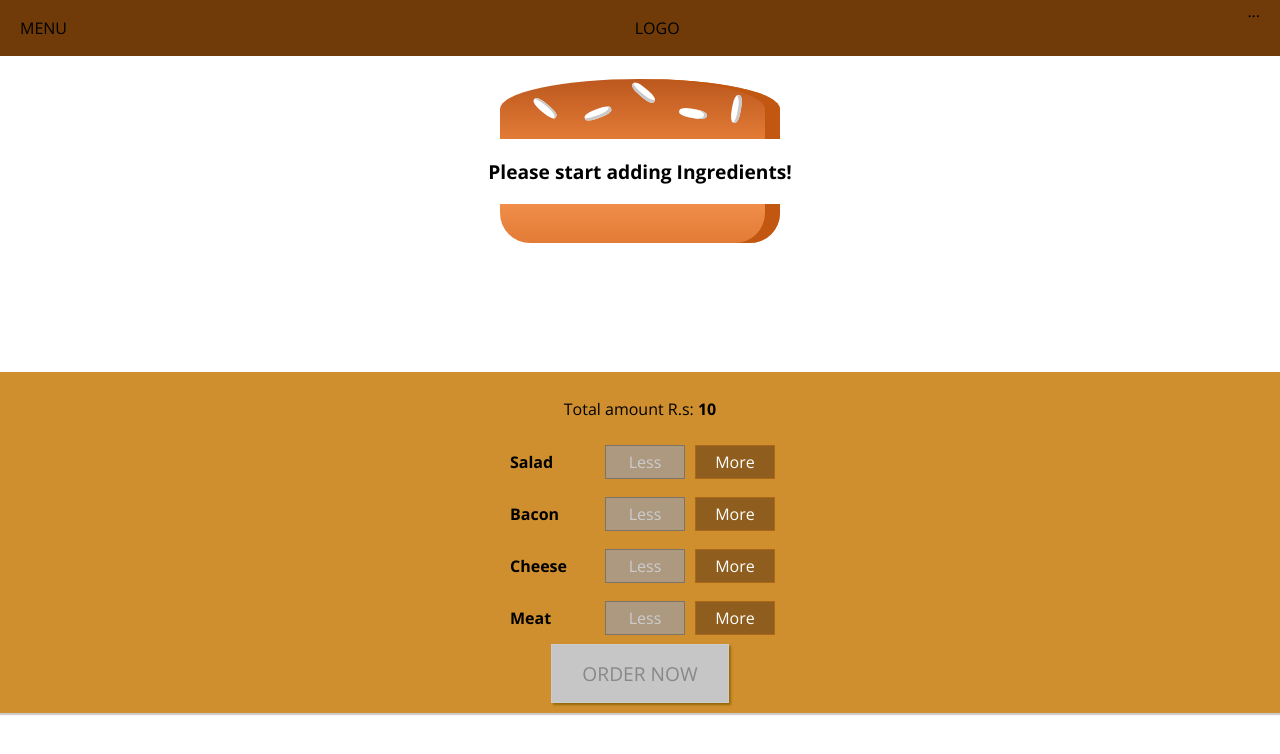
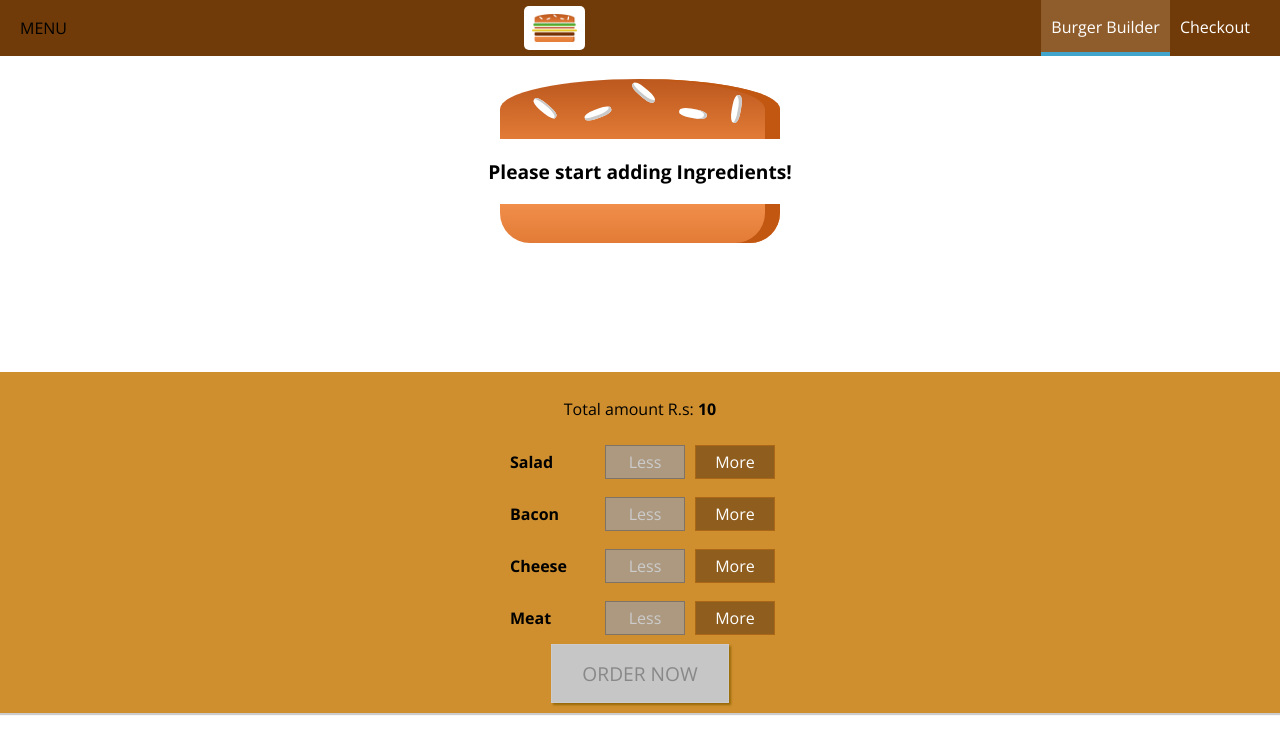
Before and after one commit to aijazbinqasim/burger-builder, a React (Create React App) app: page / in a window 1280 px wide. Shown: the top 754 px of the page. Built offline with nearby package versions, Linux system fonts and the light colour scheme.

Commit message:
Implement nav items & logo

```diff
--- /dev/null
+++ b/src/components/Logo/Logo.js
@@ -0,0 +1,10 @@
+import BurgerLogo from '../../assets/images/burger-logo.png';
+import styles from './Logo.module.css';
+
+const Logo = () => (
+    <div className={styles.logo}>
+        <img src={BurgerLogo} alt="My Burger Logo" />
+    </div>
+)
+
+export default Logo;
--- /dev/null
+++ b/src/components/Logo/Logo.module.css
@@ -0,0 +1,11 @@
+.logo {
+    background-color: white;
+    padding: 8px;
+    height: 80%;
+    box-sizing: border-box;
+    border-radius: 5px;
+}
+
+.logo img {
+     height:100%;
+}
--- /dev/null
+++ b/src/components/Nav/NavItems/NavItem/NavItem.js
@@ -0,0 +1,11 @@
+import styles from './NavItem.module.css';
+
+const NavItem = props => (
+    <li className={styles.navItem}>
+        <a
+            href={props.link}
+            className={props.active ? styles.active : null}>{props.children}</a>
+    </li>
+)
+
+export default NavItem;
--- /dev/null
+++ b/src/components/Nav/NavItems/NavItem/NavItem.module.css
@@ -0,0 +1,25 @@
+.navItem {
+    margin: 0;
+    box-sizing: border-box;
+    display: flex;
+    height: 100%;
+    align-items: center;
+}
+
+.navItem a {
+    color:white;
+    text-decoration: none;
+    height: 100%;
+    padding: 16px 10px;
+    border-bottom: 4px solid transparent;
+    box-sizing: border-box;
+    display: block;
+}
+
+.navItem a:hover,
+.navItem a:active,
+.navItem a.active {
+    background-color: #8F5C2C;
+    border-bottom: 4px solid #40A4CB;
+    color:white;
+}
--- /dev/null
+++ b/src/components/Nav/NavItems/NavItems.js
@@ -0,0 +1,11 @@
+import styles from './NavItems.module.css';
+import NavItem from './NavItem/NavItem';
+
+const NavItems = () => (
+    <ul className={styles.navItems}>
+        <NavItem link="/" active>Burger Builder</NavItem>
+        <NavItem link="/">Checkout</NavItem>
+    </ul>
+)
+
+export default NavItems;
--- /dev/null
+++ b/src/components/Nav/NavItems/NavItems.module.css
@@ -0,0 +1,8 @@
+.navItems {
+  margin: 0;
+  padding: 0;
+  list-style: none;
+  display: flex;
+  align-items: center;
+  height: 100%;
+}
--- a/src/components/Nav/Toolbar/Toolbar.js
+++ b/src/components/Nav/Toolbar/Toolbar.js
@@ -1,11 +1,13 @@
 import styles from './Toolbar.module.css';
+import Logo from '../../Logo/Logo';
+import NavItems from '../NavItems/NavItems';
 
 const Toolbar = props => (
     <header className={styles.toolbar}>
         <div>MENU</div>
-        <div>LOGO</div>
+        <Logo />
         <nav>
-            ...
+            <NavItems />
         </nav>
     </header>
 )
```
Also changed, not shown: src/assets/images/burger-logo.png (added).
